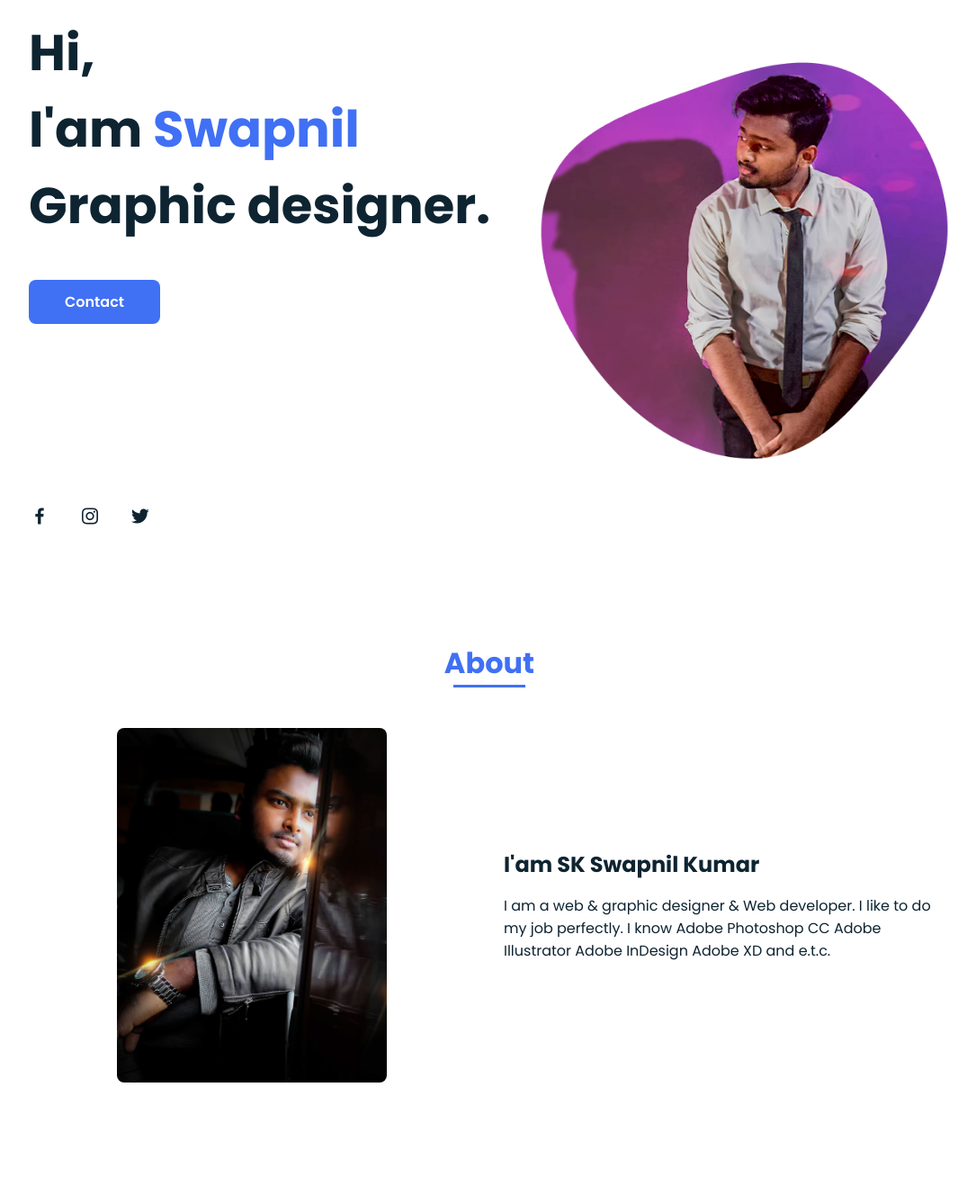
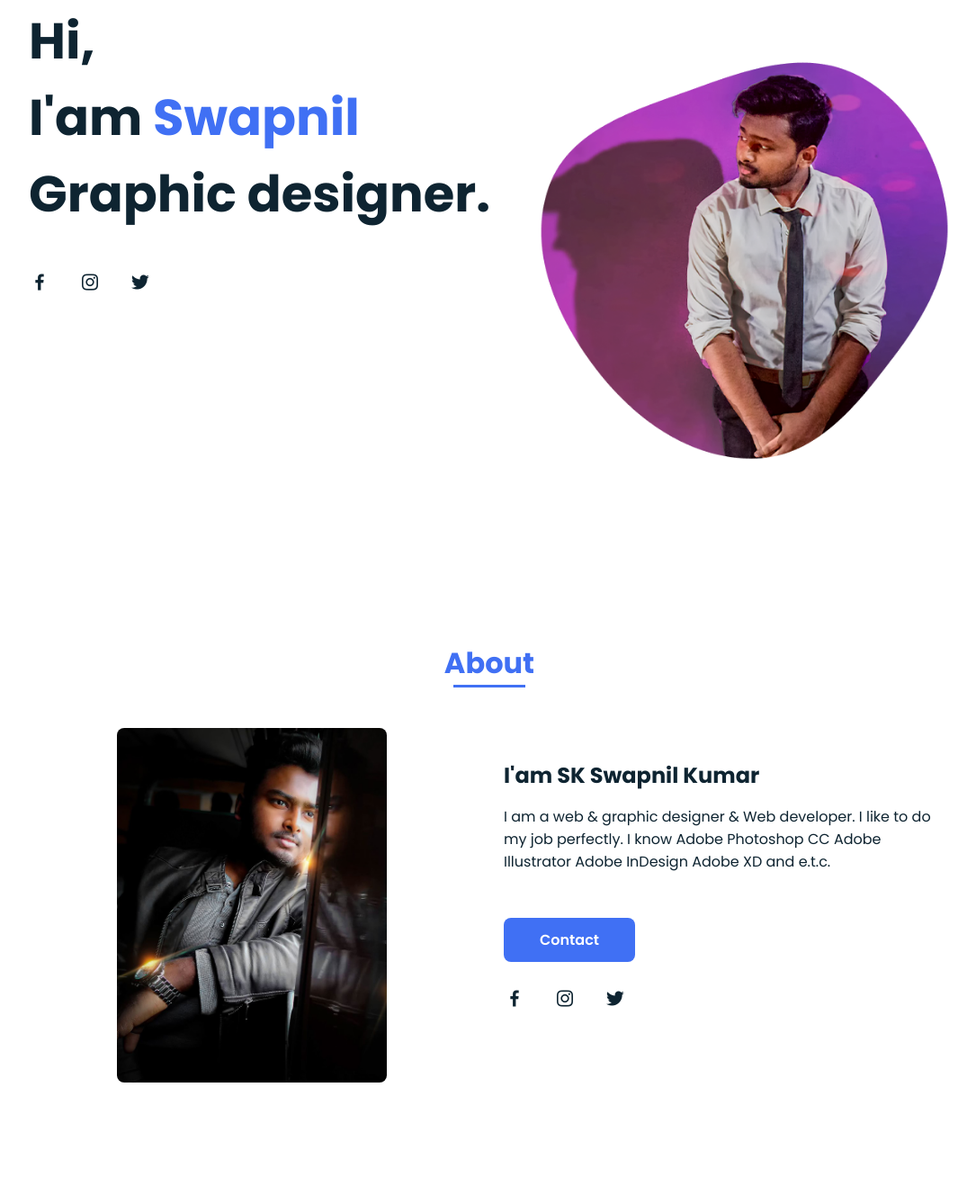
Before and after one commit to skswapnilkumar/sk2ndweb, a plain HTML site: page index.html in a window 1280 px wide. Shown: the part 167-1495 px from the top of the page at 90% size, without its empty margins (96-1181 px from the left). Drawn offline with nearby package versions, Linux system fonts and the light colour scheme.

Commit message:
icone
icone location chang

```diff
--- a/index.html
+++ b/index.html
@@ -47,17 +47,19 @@
             <div class="home__data">
                 <h1 class="home__title">Hi,<br>I'am <span class="home__title-color">Swapnil</span><br>Graphic designer.
                 </h1>
-
-                <a href="#" class="button">Contact</a>
+                <div class="home__social">
+                    <a href="https://www.facebook.com/profile.php?id=100008348530174 " target="-block" " class="
+                        home__social-icon"><i class='bx bxl-facebook'></i></a>
+                    <a href=" https://www.instagram.com/kumar_sk_7/ " target=" -block " class=" home__social-icon"><i
+                            class='bx bxl-instagram'></i></a>
+                    <a href="https://twitter.com/Swapnil23312034 " class="home__social-icon"><i
+                            class='bx bxl-twitter'></i></a>
+                </div>
             </div>
 
             <div class="home__social">
                 <a href="https://www.facebook.com/profile.php?id=100008348530174 " target="-block" " class="
-                    home__social-icon"><i class='bx bxl-facebook'></i></a>
-                <a href=" https://www.instagram.com/kumar_sk_7/ " target=" -block " class=" home__social-icon"><i
-                        class='bx bxl-instagram'></i></a>
-                <a href="https://twitter.com/Swapnil23312034 " class="home__social-icon"><i
-                        class='bx bxl-twitter'></i></a>
+                    home__social-icon"><i class='bx bxl-down'></i></a>
             </div>
 
             <div class="home__img">
@@ -79,7 +81,19 @@
                     <p class="about__text">I am a web & graphic designer & Web developer.
                         I like to do my job perfectly.
                         I know Adobe Photoshop CC Adobe Illustrator Adobe InDesign Adobe XD and e.t.c.</p>
+                    <br> <br>
+                    <a href="#" class="button">Contact</a>
+                    <br> <br>
+                    <div class="home__social">
+                        <a href="https://www.facebook.com/profile.php?id=100008348530174 " target="-block" " class="
+                            home__social-icon"><i class='bx bxl-facebook'></i></a>
+                        <a href=" https://www.instagram.com/kumar_sk_7/ " target=" -block "
+                            class=" home__social-icon"><i class='bx bxl-instagram'></i></a>
+                        <a href="https://twitter.com/Swapnil23312034 " class="home__social-icon"><i
+                                class='bx bxl-twitter'></i></a>
+                    </div>
                 </div>
+
             </div>
         </section>
 
```
